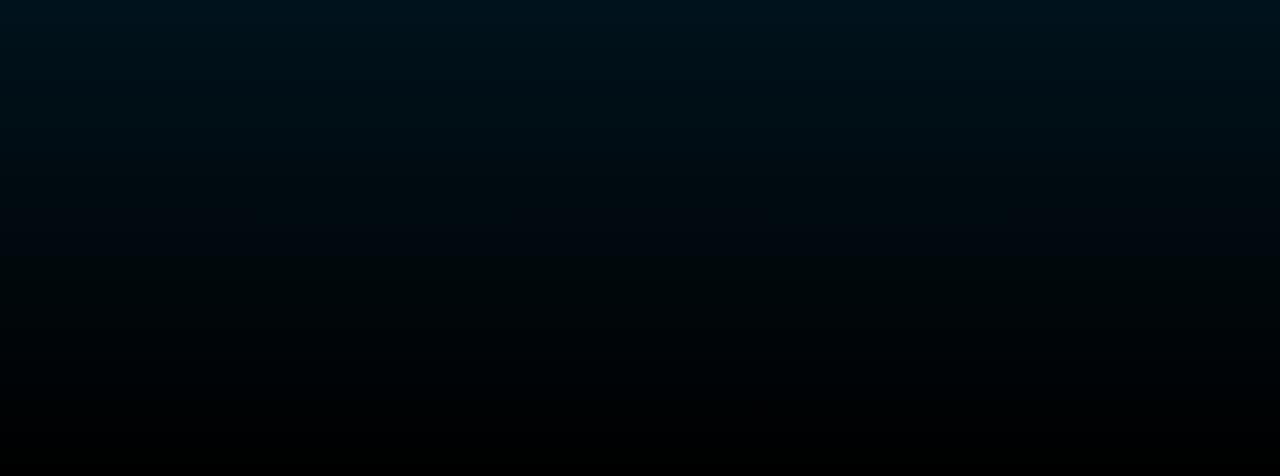
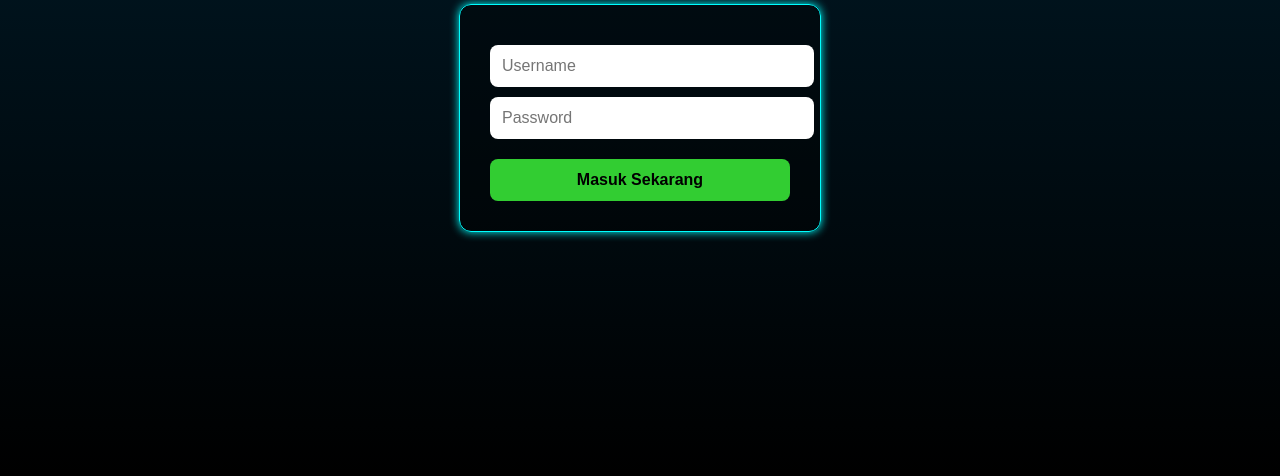
Before and after one commit to Kntl-debug/ListPresidentTerbaru, a plain HTML site: page index.html in a window 1280 px wide. Shown: the part 324-800 px from the top of the page. Drawn offline with Linux system fonts and the light colour scheme.

Commit message:
Update index.html

```diff
--- a/index.html
+++ b/index.html
@@ -2,6 +2,7 @@
 <html lang="id">
 <head>
   <meta charset="UTF-8">
+  <meta name="viewport" content="width=device-width, initial-scale=1.0">
   <title>Login VVIP CrashBot</title>
   <style>
     body {
@@ -17,26 +18,112 @@
       height: 100vh;
       overflow: hidden;
     }
+
     h1 {
       color: cyan;
       margin-bottom: 20px;
     }
+
     .login-box {
-      background: rgba(0,0,0,0.5);
+      background: rgba(0, 0, 0, 0.4);
       padding: 30px;
-      border-radius: 15px;
+      border-radius: 12px;
       border: 1px solid cyan;
+      box-shadow: 0 0 10px cyan;
+      width: 90%;
+      max-width: 300px;
     }
+
     input {
       display: block;
-      width: 220px;
-      padding: 10px;
-      margin: 10px auto;
+      width: 100%;
+      padding: 12px;
+      margin: 10px 0;
+      border-radius: 8px;
       border: none;
-      border-radius: 5px;
       font-size: 16px;
     }
+
     button {
-      width: 240px;
-      padding: 10px;
-      background: limegreen;
+      width: 100%;
+      padding: 12px;
+      background-color: limegreen;
+      border: none;
+      border-radius: 8px;
+      color: black;
+      font-size: 16px;
+      font-weight: bold;
+      cursor: pointer;
+      margin-top: 10px;
+    }
+
+    .notif {
+      position: fixed;
+      top: -60px;
+      left: 50%;
+      transform: translateX(-50%);
+      background: lightgreen;
+      color: black;
+      padding: 12px 20px;
+      border-radius: 5px;
+      font-weight: bold;
+      transition: top 0.4s ease;
+      display: flex;
+      align-items: center;
+      gap: 10px;
+      z-index: 999;
+    }
+
+    .notif.error {
+      background: pink;
+    }
+  </style>
+</head>
+<body>
+  <h1>🚀 Masuk ke VVIP CrashBot</h1>
+  <div class="login-box">
+    <input type="text" id="username" placeholder="Username">
+    <input type="password" id="password" placeholder="Password">
+    <button onclick="login()">Masuk Sekarang</button>
+  </div>
+
+  <div id="notif" class="notif">Key Valid!</div>
+
+  <script>
+    const users = {
+      "VVIP_2025": "PanggilSayaSir"
+    };
+
+    let attempts = 0;
+
+    function showNotif(msg, isError = false) {
+      const notif = document.getElementById("notif");
+      notif.textContent = msg;
+      notif.classList.toggle("error", isError);
+      notif.style.top = "20px";
+      setTimeout(() => notif.style.top = "-60px", 3000);
+    }
+
+    function login() {
+      const user = document.getElementById("username").value;
+      const pass = document.getElementById("password").value;
+
+      if (users[user] === pass) {
+        showNotif("Key Valid!");
+        setTimeout(() => window.location.href = "vvip_main.html", 1500);
+      } else {
+        attempts++;
+        showNotif("Key Invalid!", true);
+        if (attempts >= 5) {
+          alert("Anda diblokir selama 10 menit karena terlalu banyak percobaan gagal.");
+          document.querySelector("button").disabled = true;
+          setTimeout(() => {
+            attempts = 0;
+            document.querySelector("button").disabled = false;
+          }, 600000);
+        }
+      }
+    }
+  </script>
+</body>
+</html>
```
